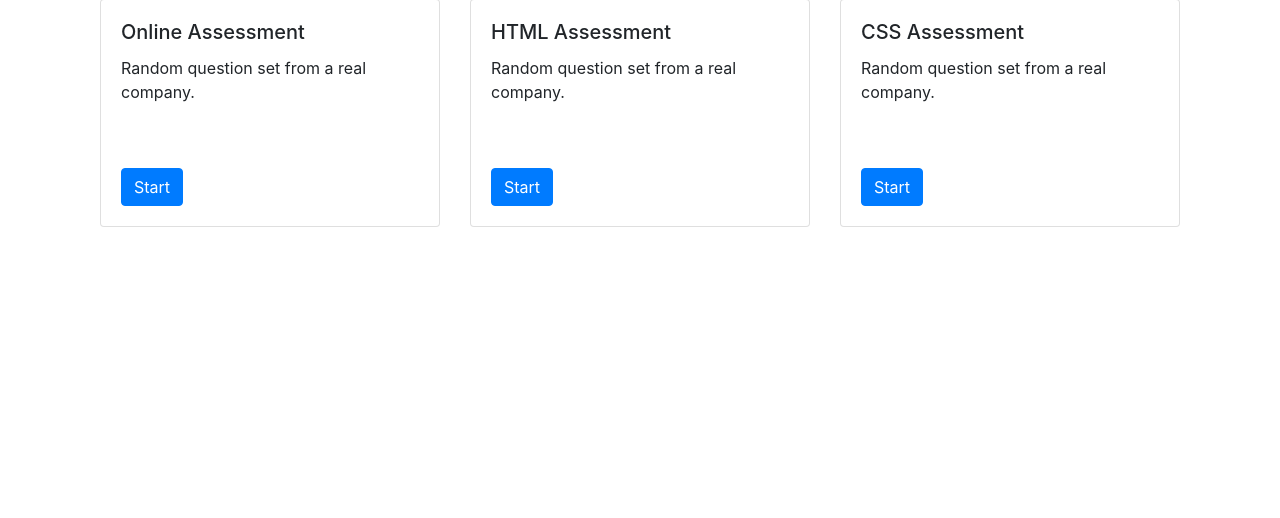
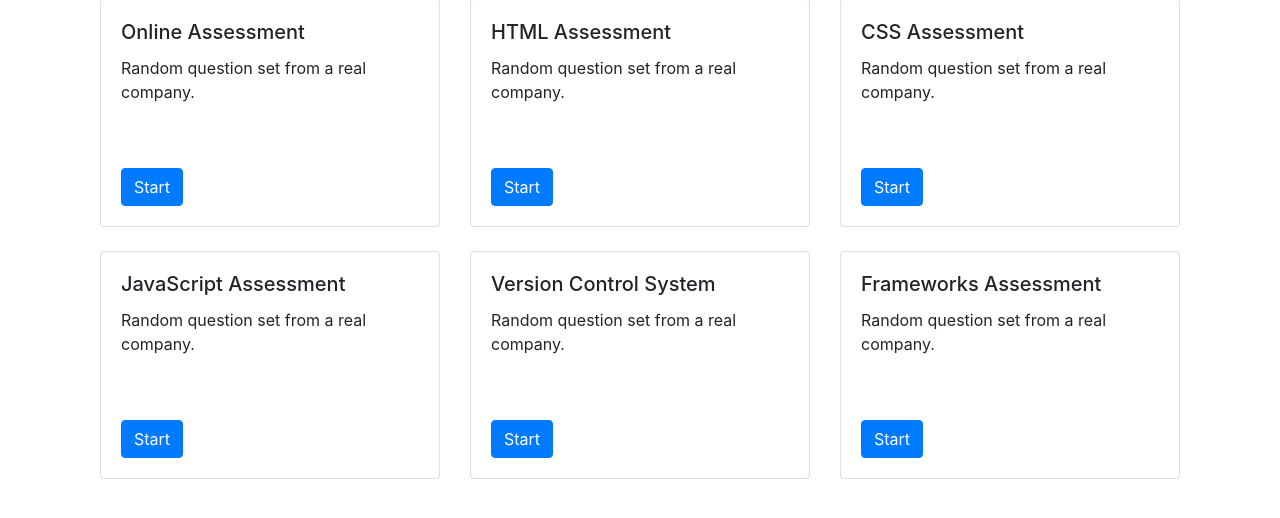
Before and after one commit to Muideen27/PuzzloCode, a Flask app: page /frontend-questions in a window 1280 px wide. Shown: the part 174-692 px from the top of the page. Run offline with Flask 2, Linux system fonts and the light colour scheme; the visitor is signed in with stand-in values (Sample User, id 1); some libraries are stand-ins or nearby versions.

Commit message:
Files updated

```diff
--- a/website/templates/frontend_questions.html
+++ b/website/templates/frontend_questions.html
@@ -48,23 +48,68 @@
     </div>
 </div>
 
+<br>
+
+<div class="row">
+    <!-- JavaScript Assessment -->
+    <div class="col-md-4">
+        <div class="card">
+            <div class="card-body">
+                <h5 class="card-title">JavaScript Assessment</h5>
+                <p class="card-text">Random question set from a real company.</p>
+                <br>
+                <br>
+                <button id="startJavaScriptAssessmentButton" class="btn btn-primary" data-toggle="modal" data-target="#assessmentModal" data-content="JavaScript ASSESSMENT">Start</button>
+            </div>
+        </div>
+    </div>
+
+    <!-- Version Control System Assessment -->
+    <div class="col-md-4">
+        <div class="card">
+            <div class="card-body">
+                <h5 class="card-title">Version Control System</h5>
+                <p class="card-text">Random question set from a real company.</p>
+                <br>
+                <br>
+                <button id="startVcsAssessmentButton" class="btn btn-primary" data-toggle="modal" data-target="#assessmentModal" data-content="VCS ASSESSMENT">Start</button>
+            </div>
+        </div>
+    </div>
+
+    <!-- Frameworks Assessment -->
+    <div class="col-md-4">
+        <div class="card">
+            <div class="card-body">
+                <h5 class="card-title">Frameworks Assessment</h5>
+                <p class="card-text">Random question set from a real company.</p>
+                <br>
+                <br>
+                <button id="startFrameworksAssessmentButton" class="btn btn-primary" data-toggle="modal" data-target="#assessmentModal" data-content="Frameworks ASSESSMENT">Start</button>
+            </div>
+        </div>
+    </div>
+</div>
+
     <!-- Modal -->
 <div class="modal fade" id="assessmentModal" tabindex="-1" role="dialog" aria-labelledby="assessmentModalLabel" aria-hidden="true">
     <div class="modal-dialog" role="document">
         <div class="modal-content">
             <div class="modal-header">
-                <h5 class="modal-title" id="assessmentModalLabel">Start Assessment</h5>
+                <h4 class="modal-title" id="assessmentModalLabel">Start Assessment</h4>
                 <button type="button" class="close" data-dismiss="modal" aria-label="Close">
                     <span aria-hidden="true">&times;</span>
                 </button>
             </div>
             <div class="modal-body">
                 <!-- Content will be updated based on the assessment type -->
-                <p id="assessmentType">Assessment Content</p>
-                <p>Each session will include up to 2 questions.</p>
-                <p>You will have 1 hour to complete all questions.</p>
-                <p>Once a mock assessment session begins, you cannot pause the timer.</p>
-                <p>The mock assessment session will end when you have successfully submitted a correct answer for each question, the allotted time has expired, or you end the session manually.</p>
+                <h6 id="assessmentType">Read the instructions.</h6>
+                <ul>
+                    <li>Each session will include up to 20 random questions.</li>
+                    <li>You will have 20 minutes to complete all questions.</li>
+                    <li>Once a mock assessment session begins, you cannot pause the timer.</li>
+                    <li>The mock assessment session will end when you have successfully submitted a correct answer for each question, the allotted time has expired, or you end the session manually.</li>
+                </ul>
                 <p>Good Luck!</p>
             </div>
             <div class="modal-footer">
```
Also changed, not shown: website/models.py (+20 -9 lines).
